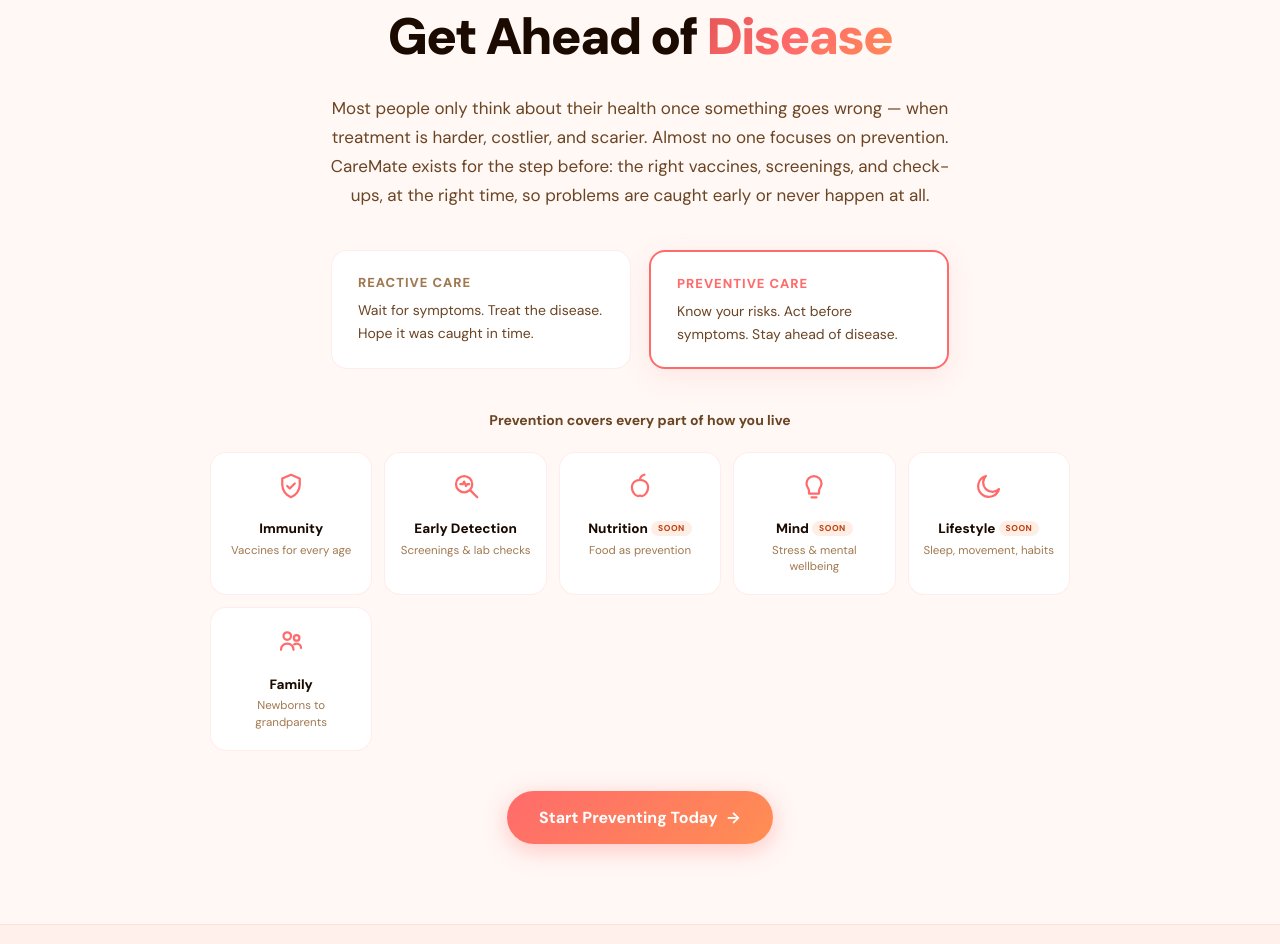
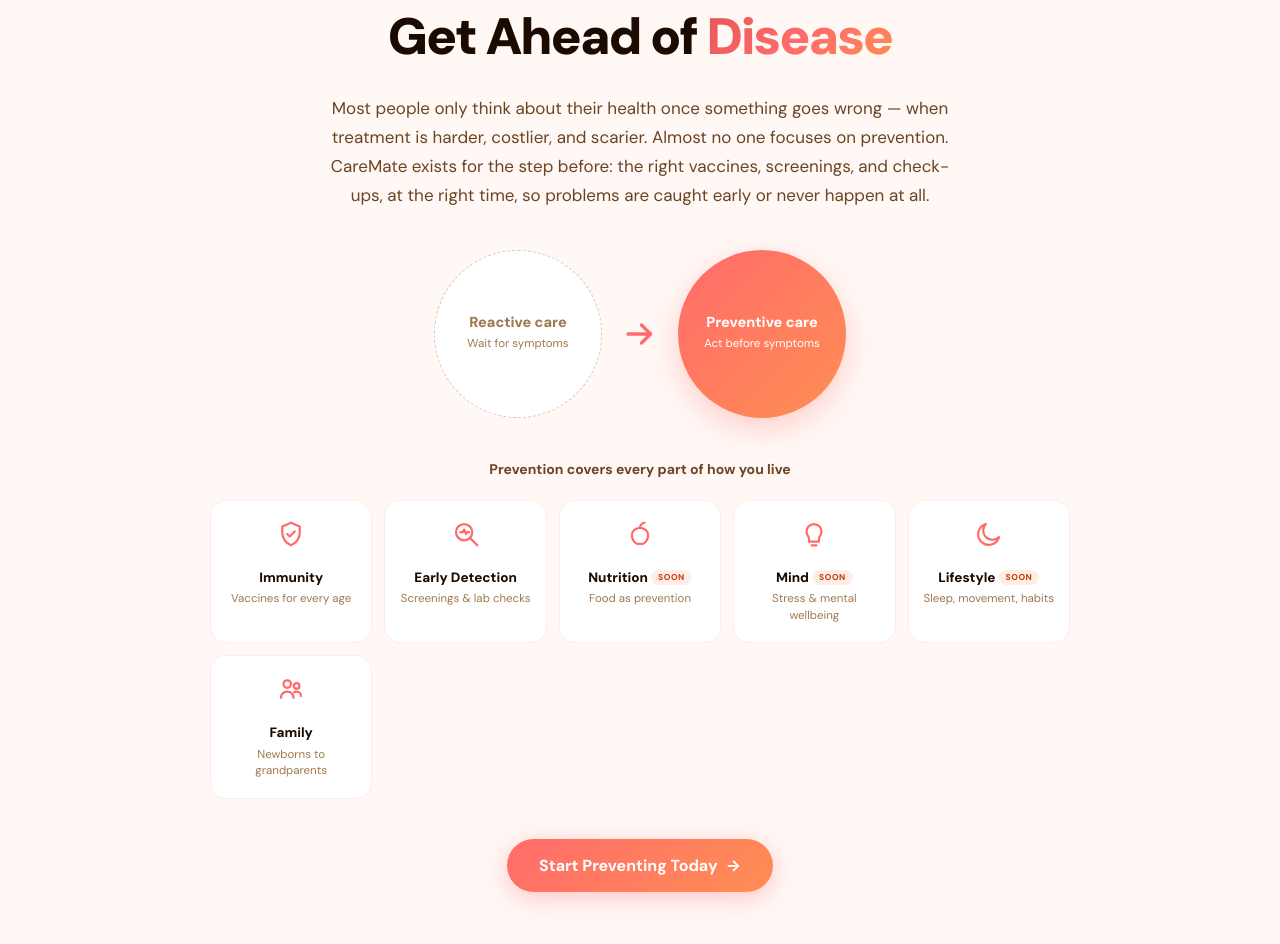
Before and after one commit to poilvetcarl-svg/CareMate, a Flask app: page / in a window 1280 px wide. Shown: the part 1783-2727 px from the top of the page. Run offline with Flask 3, Linux system fonts and the light colour scheme; some libraries are stand-ins or nearby versions.

Commit message:
Reactive → Preventive as two compact circles with transition arrow
Dashed muted circle (Reactive: wait for symptoms) → coral arrow → solid
gradient circle (Preventive: act before symptoms). Replaces the two large
text cards.

Co-Authored-By: Claude Fable 5 <noreply@anthropic.com>

```diff
--- a/static/css/style.css
+++ b/static/css/style.css
@@ -899,3 +899,20 @@ body {
   background: rgba(255,142,83,0.15); color: #C2410C; border-radius: 20px;
   padding: 2px 7px; vertical-align: 2px;
 }
+
+/* ── REACTIVE → PREVENTIVE ROUNDS ── */
+.care-round {
+  width: 168px; height: 168px; border-radius: 50%;
+  display: flex; flex-direction: column; align-items: center; justify-content: center;
+  gap: 4px; padding: 16px; text-align: center;
+}
+.care-round-reactive { background: white; border: 1.5px dashed rgba(160,120,80,0.4); }
+.care-round-reactive .care-round-title { color: var(--text-muted); }
+.care-round-preventive {
+  background: linear-gradient(135deg, var(--coral), var(--orange));
+  box-shadow: 0 10px 30px rgba(255,107,107,0.3);
+}
+.care-round-preventive .care-round-title,
+.care-round-preventive .care-round-sub { color: white; }
+.care-round-title { font-size: 14.5px; font-weight: 800; color: var(--text-primary); line-height: 1.2; }
+.care-round-sub { font-size: 11.5px; color: var(--text-muted); }
--- a/templates/index.html
+++ b/templates/index.html
@@ -206,14 +206,15 @@
     </p>
   </div>
 
-  <div style="display:flex;justify-content:center;gap:18px;flex-wrap:wrap;margin-bottom:40px">
-    <div style="background:white;border:1px solid rgba(255,107,107,0.12);border-radius:16px;padding:22px 26px;max-width:300px;text-align:left">
-      <div style="font-size:13px;font-weight:800;color:#A07850;text-transform:uppercase;letter-spacing:1px;margin-bottom:6px">Reactive care</div>
-      <div style="font-size:14px;color:var(--text-secondary);line-height:1.6">Wait for symptoms. Treat the disease. Hope it was caught in time.</div>
+  <div style="display:flex;justify-content:center;align-items:center;gap:20px;flex-wrap:wrap;margin-bottom:40px">
+    <div class="care-round care-round-reactive">
+      <span class="care-round-title">Reactive care</span>
+      <span class="care-round-sub">Wait for symptoms</span>
     </div>
-    <div style="background:white;border:2px solid var(--coral);border-radius:16px;padding:22px 26px;max-width:300px;text-align:left;box-shadow:0 8px 28px rgba(255,107,107,0.12)">
-      <div style="font-size:13px;font-weight:800;color:var(--coral);text-transform:uppercase;letter-spacing:1px;margin-bottom:6px">Preventive care</div>
-      <div style="font-size:14px;color:var(--text-secondary);line-height:1.6">Know your risks. Act before symptoms. Stay ahead of disease.</div>
+    <svg width="36" height="36" viewBox="0 0 24 24" fill="none" stroke="var(--coral)" stroke-width="2.2" stroke-linecap="round" stroke-linejoin="round" aria-hidden="true"><path d="M4 12h15"/><path d="M13 6l6 6-6 6"/></svg>
+    <div class="care-round care-round-preventive">
+      <span class="care-round-title">Preventive care</span>
+      <span class="care-round-sub">Act before symptoms</span>
     </div>
   </div>
 
```
